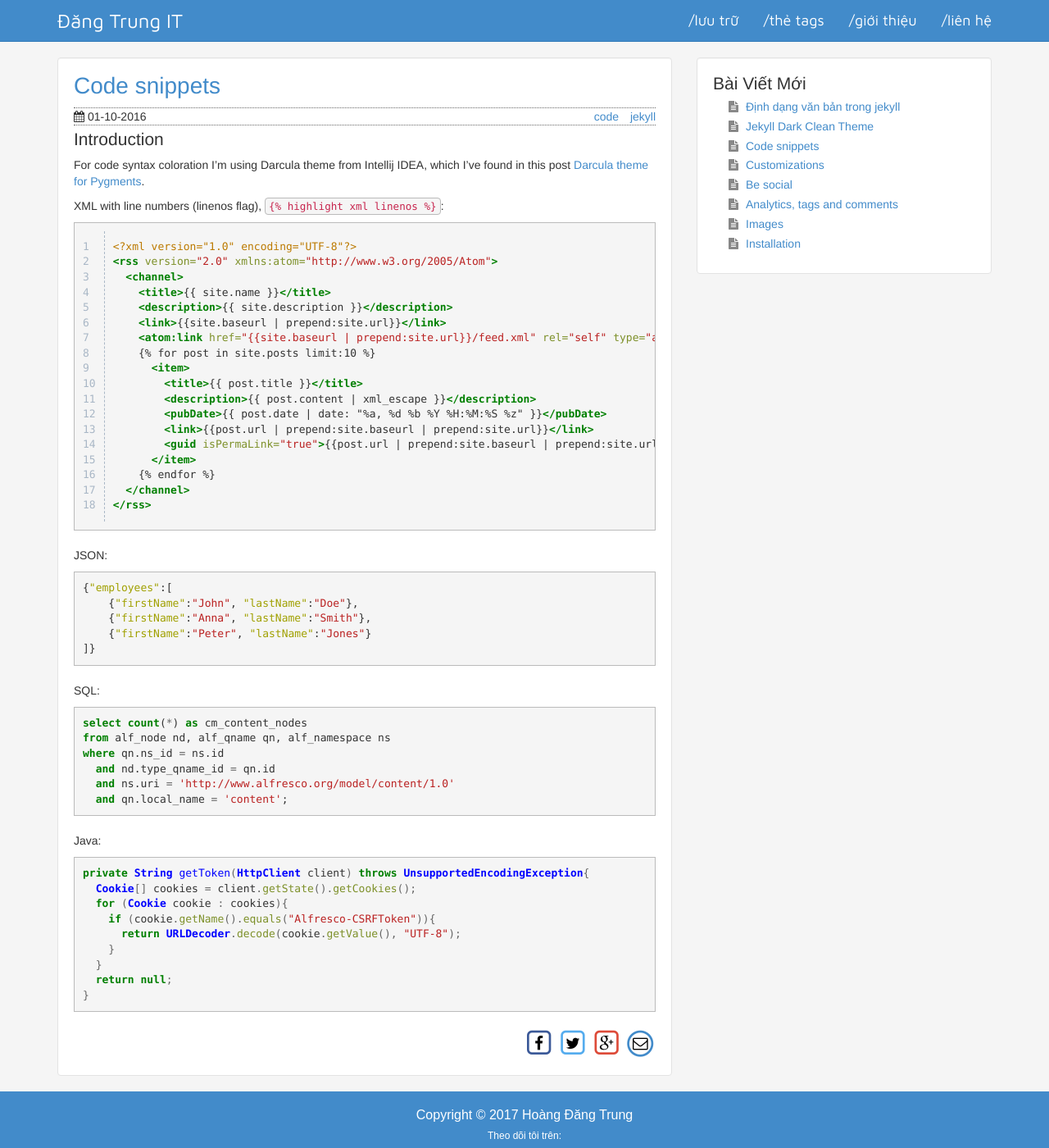
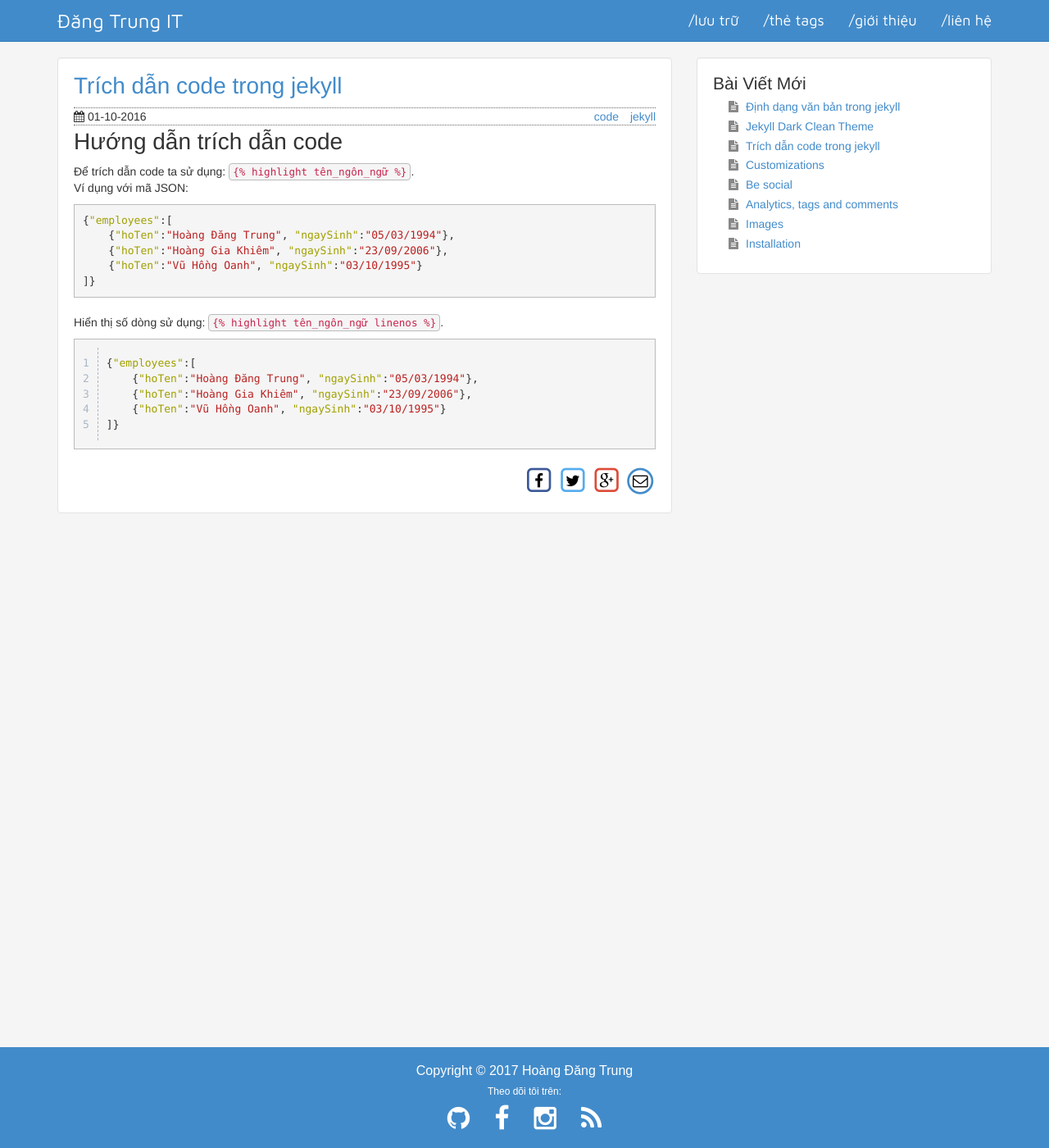
Before and after one commit to hoangdangtrungvn/hoangdangtrungvn.github.io, a Jekyll site: the page built from _posts/2016-10-01-code-syntax-highlighting.md, in a window 1280 px wide and 1400 px high. Shown: the whole window at 82% size. Built offline with Jekyll 4.4.1, drawn with Linux system fonts in a browser that asks for light colours.

Commit message:
update post

```diff
--- a/_posts/2016-10-01-code-syntax-highlighting.md
+++ b/_posts/2016-10-01-code-syntax-highlighting.md
@@ -1,67 +1,28 @@
 ---
 layout: post
-title: "Code snippets"
+title: Trích dẫn code trong jekyll
 date: 2016-10-01 16:25:06
-tags: code jekyll
+tags: [code, jekyll]
 description: Sample post showing how code samples would look like
 ---
 
-## Introduction
+# Hướng dẫn trích dẫn code
 
-For code syntax coloration I'm using Darcula theme from Intellij IDEA, which I've found in this post [Darcula theme for Pygments](http://smasue.github.io/pygments-darcula/).
-
-XML with line numbers (linenos flag), `{{ "{%" }} highlight xml linenos %}`:
-{% highlight xml linenos %}
-{% raw %}
-<?xml version="1.0" encoding="UTF-8"?>
-<rss version="2.0" xmlns:atom="http://www.w3.org/2005/Atom">
-  <channel>
-    <title>{{ site.name }}</title>
-    <description>{{ site.description }}</description>
-    <link>{{site.baseurl | prepend:site.url}}</link>
-    <atom:link href="{{site.baseurl | prepend:site.url}}/feed.xml" rel="self" type="application/rss+xml" />
-    {% for post in site.posts limit:10 %}
-      <item>
-        <title>{{ post.title }}</title>
-        <description>{{ post.content | xml_escape }}</description>
-        <pubDate>{{ post.date | date: "%a, %d %b %Y %H:%M:%S %z" }}</pubDate>
-        <link>{{post.url | prepend:site.baseurl | prepend:site.url}}</link>
-        <guid isPermaLink="true">{{post.url | prepend:site.baseurl | prepend:site.url}}</guid>
-      </item>
-    {% endfor %}
-  </channel>
-</rss>
-{% endraw %}
-{% endhighlight xml %}
-
-JSON:
+Để trích dẫn code ta sử dụng: `{{ "{%" }} highlight tên_ngôn_ngữ %}`.
+Ví dụng với mã JSON:
 {% highlight json %}
 {"employees":[
-    {"firstName":"John", "lastName":"Doe"},
-    {"firstName":"Anna", "lastName":"Smith"},
-    {"firstName":"Peter", "lastName":"Jones"}
+    {"hoTen":"Hoàng Đăng Trung", "ngaySinh":"05/03/1994"},
+    {"hoTen":"Hoàng Gia Khiêm", "ngaySinh":"23/09/2006"},
+    {"hoTen":"Vũ Hồng Oanh", "ngaySinh":"03/10/1995"}
 ]}
 {% endhighlight json %}
 
-SQL:
-{% highlight SQL %}
-select count(*) as cm_content_nodes
-from alf_node nd, alf_qname qn, alf_namespace ns
-where qn.ns_id = ns.id
-  and nd.type_qname_id = qn.id
-  and ns.uri = 'http://www.alfresco.org/model/content/1.0'
-  and qn.local_name = 'content';
-{% endhighlight SQL %}
-
-Java:
-{% highlight java %}
-private String getToken(HttpClient client) throws UnsupportedEncodingException{
-  Cookie[] cookies = client.getState().getCookies();
-  for (Cookie cookie : cookies){
-    if (cookie.getName().equals("Alfresco-CSRFToken")){
-      return URLDecoder.decode(cookie.getValue(), "UTF-8");
-    }
-  }
-  return null;
-}
-{% endhighlight java %}
+Hiển thị số dòng sử dụng: `{{ "{%" }} highlight tên_ngôn_ngữ linenos %}`.
+{% highlight json linenos %}
+{"employees":[
+    {"hoTen":"Hoàng Đăng Trung", "ngaySinh":"05/03/1994"},
+    {"hoTen":"Hoàng Gia Khiêm", "ngaySinh":"23/09/2006"},
+    {"hoTen":"Vũ Hồng Oanh", "ngaySinh":"03/10/1995"}
+]}
+{% endhighlight json %}
```
